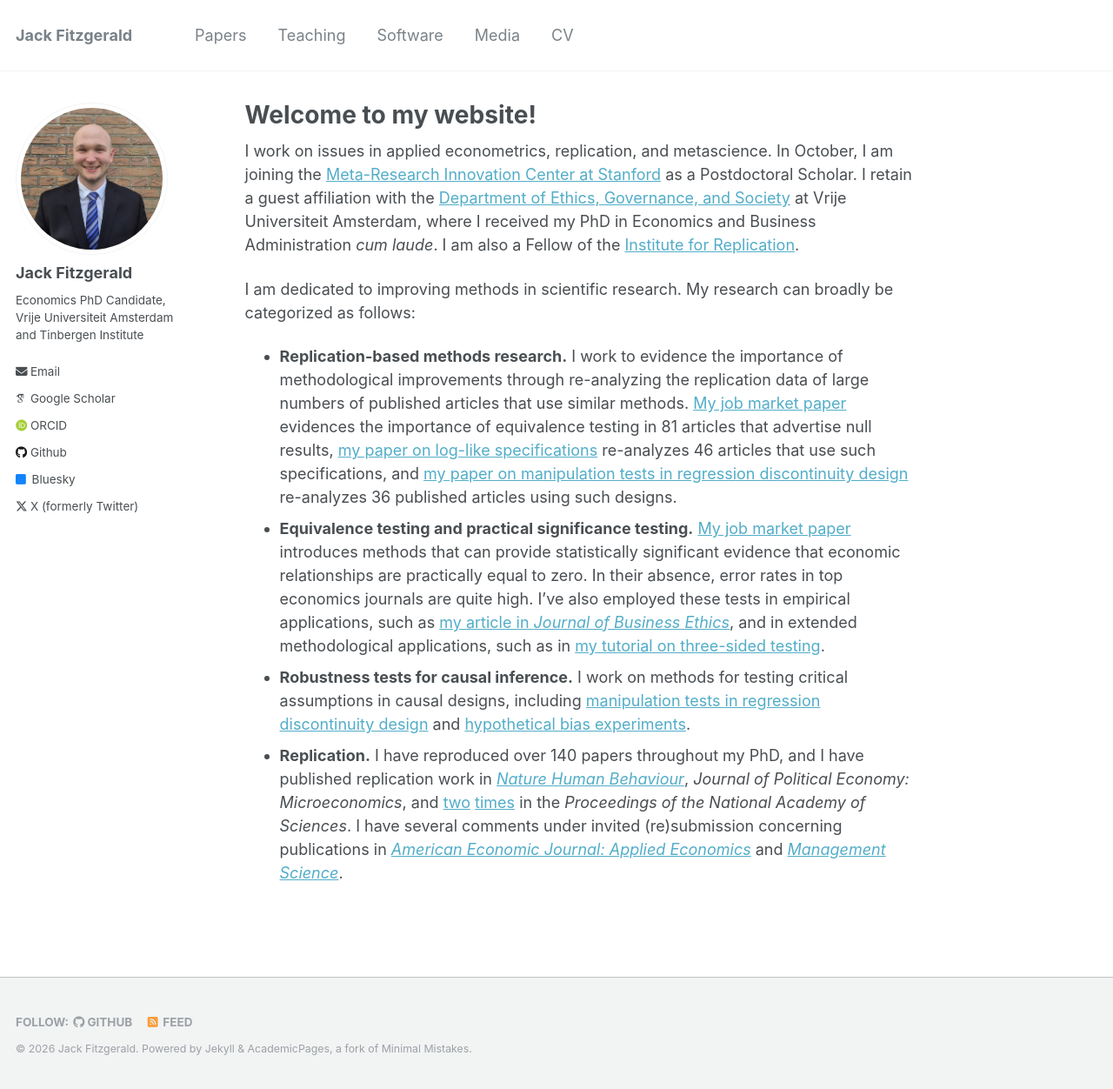
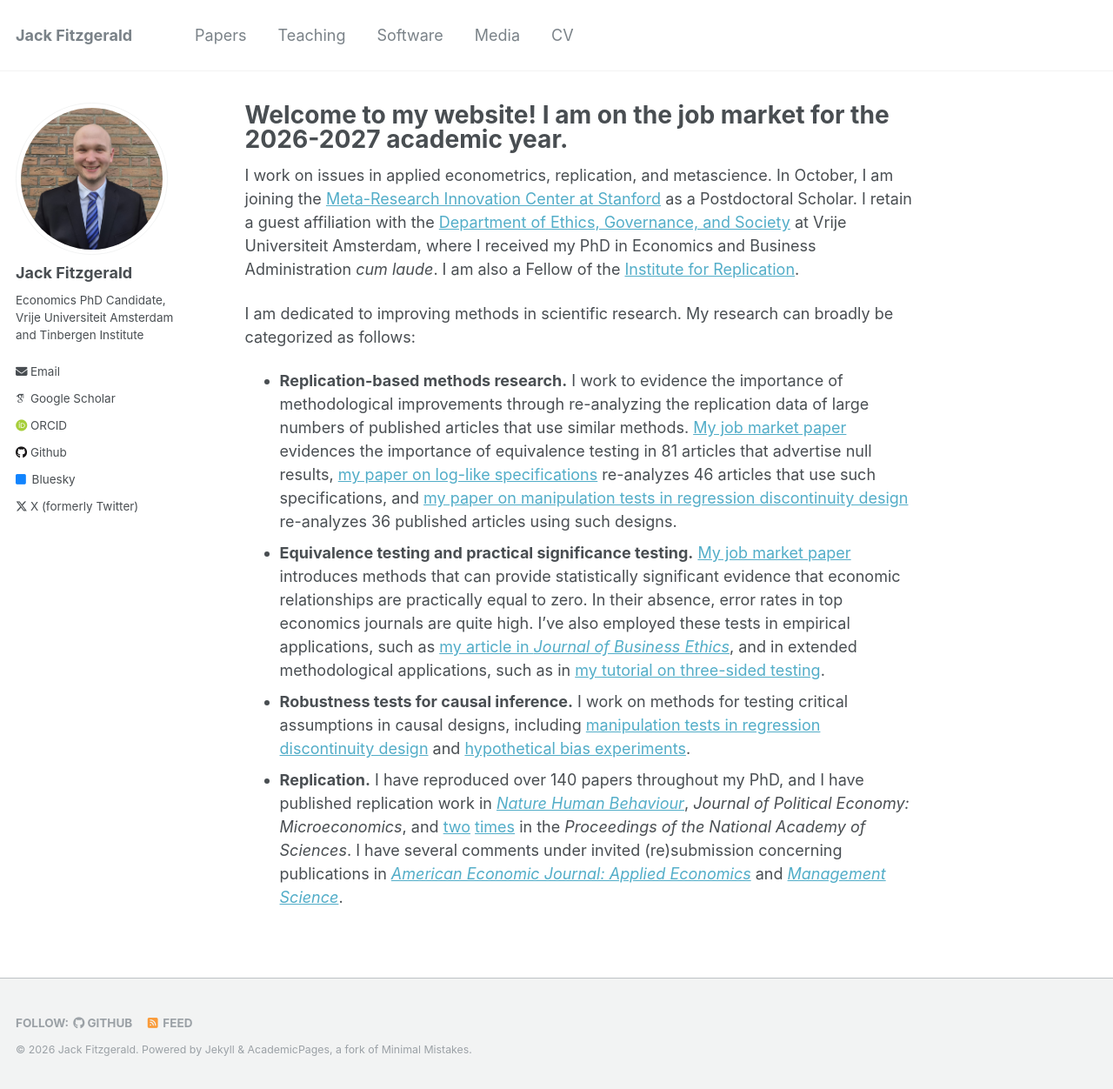
Before and after one commit to jack-fitzgerald/jack-fitzgerald.github.io, a Jekyll site: the page built from _pages/about.md, in a window 1280 px wide and 1252 px high. Shown: the whole window at 87% size. Built offline with Jekyll 4.4.1, drawn with Linux system fonts in a browser that asks for light colours; some web fonts are replaced.

Commit message:
Update about.md

```diff
--- a/_pages/about.md
+++ b/_pages/about.md
@@ -1,6 +1,6 @@
 ---
 permalink: /
-title: "Welcome to my website!"
+title: "Welcome to my website! I am on the job market for the 2026-2027 academic year."
 author_profile: true
 redirect_from:
   - /about/
```
